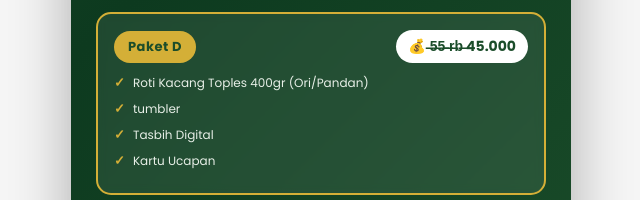
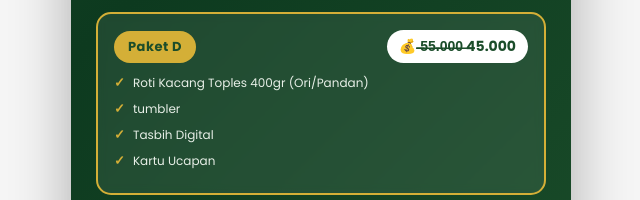
Before and after one commit to n4105316-stack/goodstuff.v_hampers, a plain HTML site: page index.html in a window 1280 px wide. Shown: the part 821-1021 px from the top of the page, 319-959 px from the left. Drawn offline with nearby package versions, Linux system fonts and the light colour scheme.

Commit message:
Update index.html

```diff
--- a/index.html
+++ b/index.html
@@ -353,7 +353,7 @@
             <div class="package">
                 <div class="package-header">
                     <span class="package-name">Paket D</span>
-                    <span class="package-price">̶5̶5̶ ̶r̶b̶  45.000</span>
+                    <span class="package-price">̶̶5̶5̶.̶0̶0̶0̶  45.000</span>
                 </div>
                 <ul class="package-items">
                     <li>Roti Kacang Toples 400gr (Ori/Pandan)</li>
```
